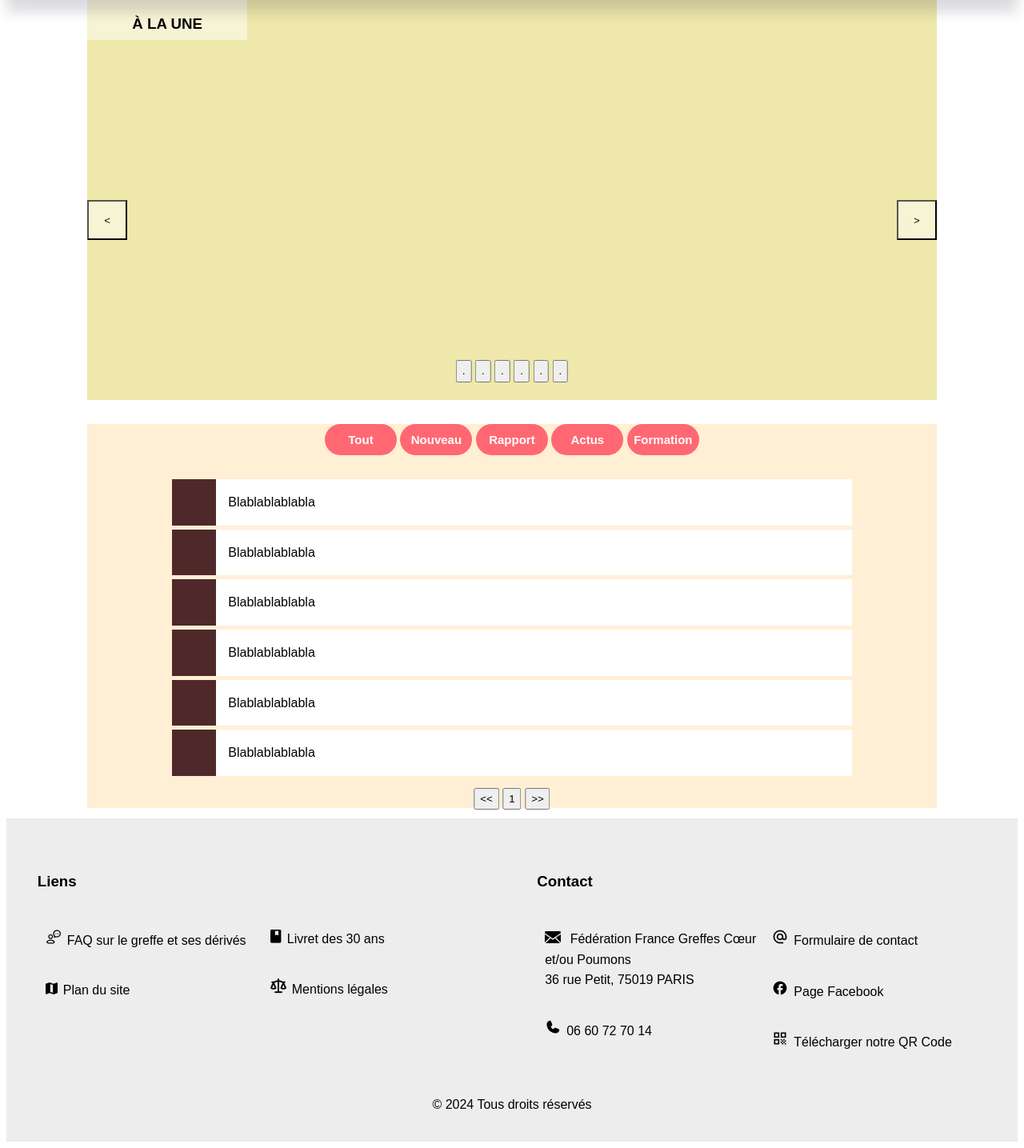
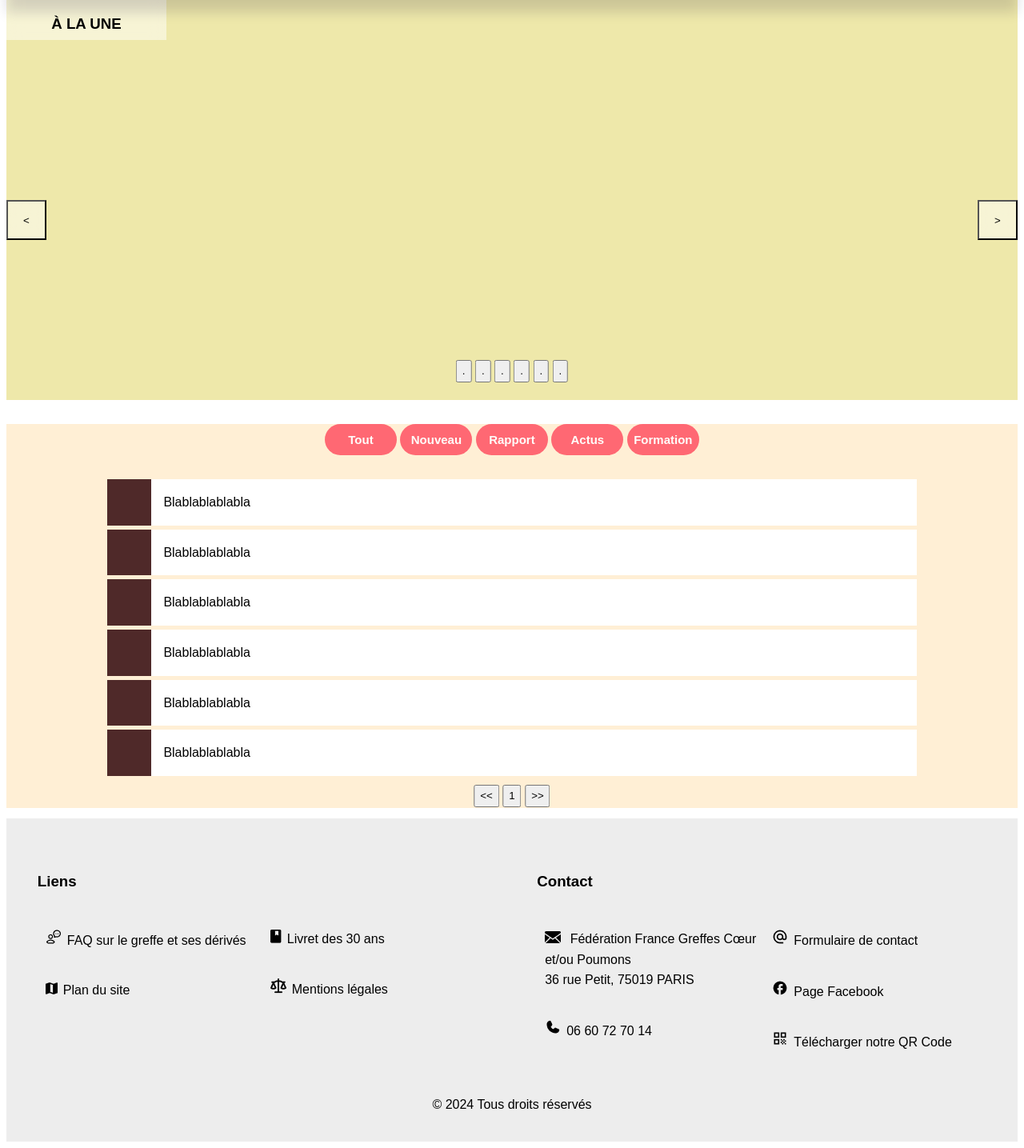
Before and after one commit to ZreY27/Refonte_FGCP_asso, a PHP site: page /actus.html in a window 1280 px wide. Shown: the part 197-1632 px from the top of the page at 80% size. Run offline with PHP 8.4, Linux system fonts and the light colour scheme.

Commit message:
Actus.css & actus.html changes

```diff
--- a/SAE/style/actus.css
+++ b/SAE/style/actus.css
@@ -126,7 +126,7 @@ section {
 }
 
 #navigPages {
-    margin-top: 10px;
+    top: 94%;
     position: absolute;
     left: 50%;
     transform: translateX(-50%);
--- a/SAE/style/style.css
+++ b/SAE/style/style.css
@@ -12,7 +12,7 @@
     --police_taille_nav : 16px;
 }
 
-body > *:not(header, footer) { /*mettre un margin sur tous les fils du body sauf le header et le footer*/
+body > *:not(header,main, footer) { /*mettre un margin sur tous les fils du body sauf le header et le footer*/
     margin: 0 8%;
 }
 
```
